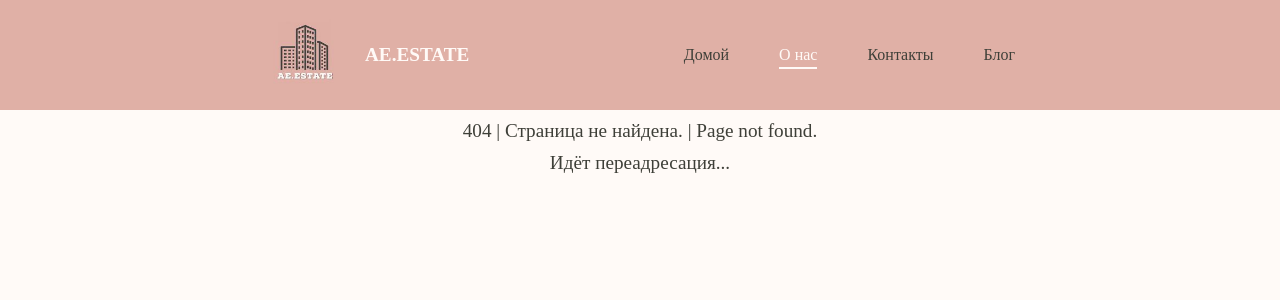
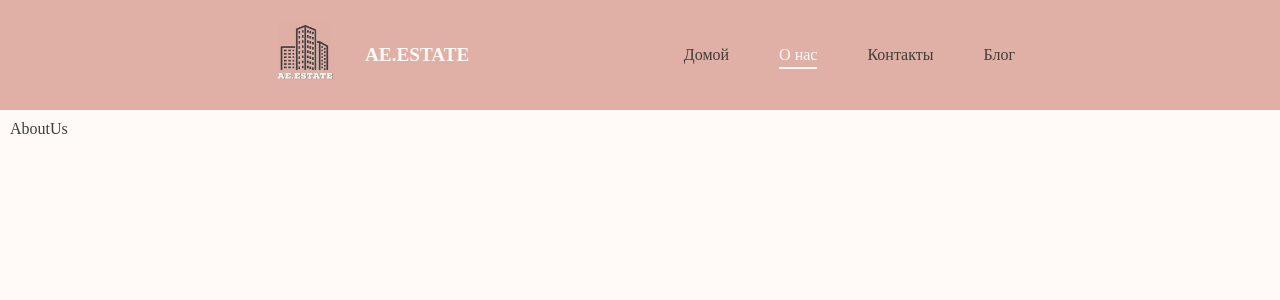
Before and after one commit to vanyagetc13/ae-estate, a Next.js app: page /about-us in a window 1280 px wide. Before the commit this address had no page. Shown: the top 300 px of the page. Built offline with nearby package versions, Linux system fonts and the light colour scheme.

Commit message:
AboutUs page & screen, stylehotfix

```diff
--- a/src/components/Header/Header.module.scss
+++ b/src/components/Header/Header.module.scss
@@ -68,6 +68,7 @@
 			background-color: var(--white-clr);
 			pointer-events: none;
 			cursor: default;
+			transition: all 0.25s;
 		}
 		&:hover::before {
 			width: 100%;
--- /dev/null
+++ b/src/components/screens/AboutUs/AboutUs.tsx
@@ -0,0 +1,7 @@
+import { FC } from 'react'
+
+const AboutUs: FC = () => {
+	return <div>AboutUs</div>
+}
+
+export default AboutUs
--- /dev/null
+++ b/src/pages/about-us.tsx
@@ -0,0 +1,13 @@
+import { NextPage } from 'next'
+import Layout from '@/components/Layout/Layout'
+import AboutUs from '@/components/screens/AboutUs/AboutUs'
+
+const AboutUsPage: NextPage = () => {
+	return (
+		<Layout title='About us'>
+			<AboutUs />
+		</Layout>
+	)
+}
+
+export default AboutUsPage
```
